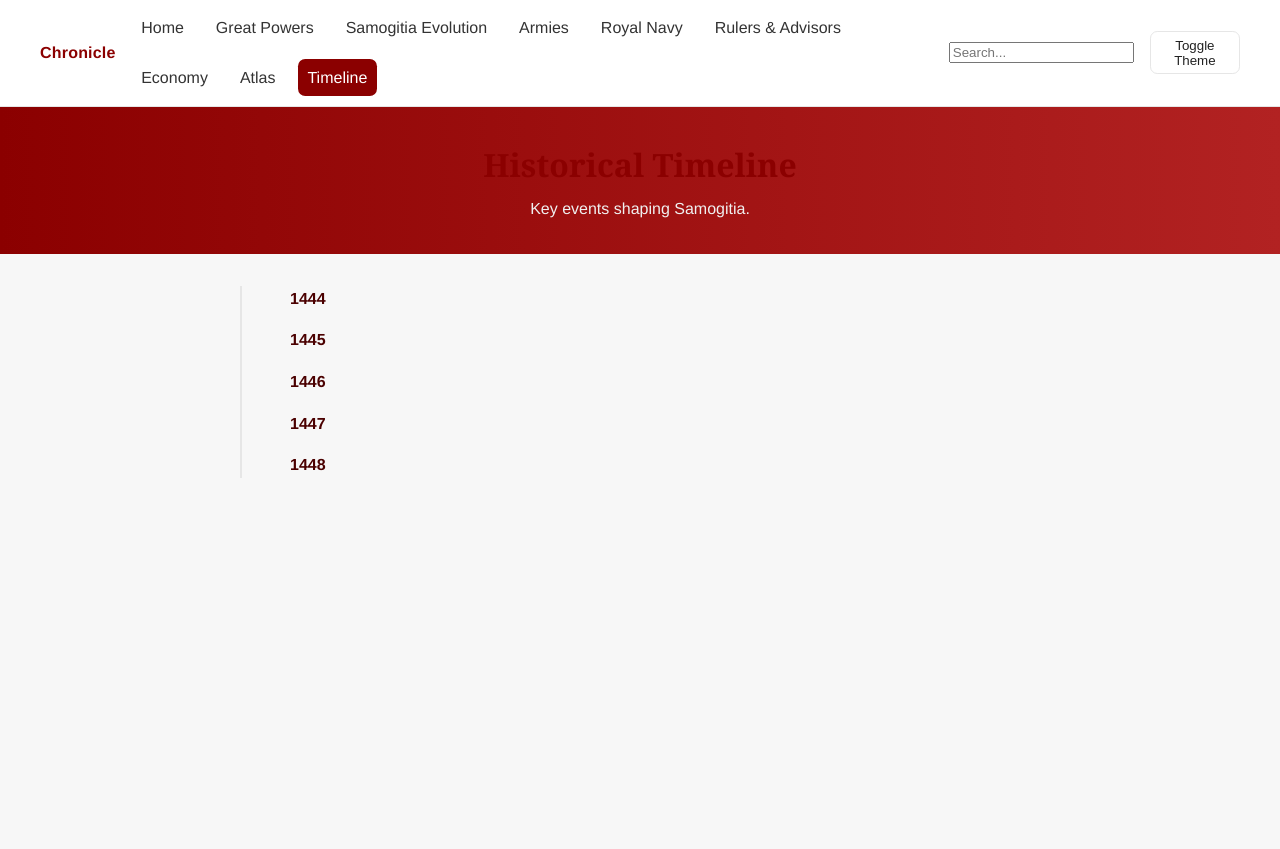
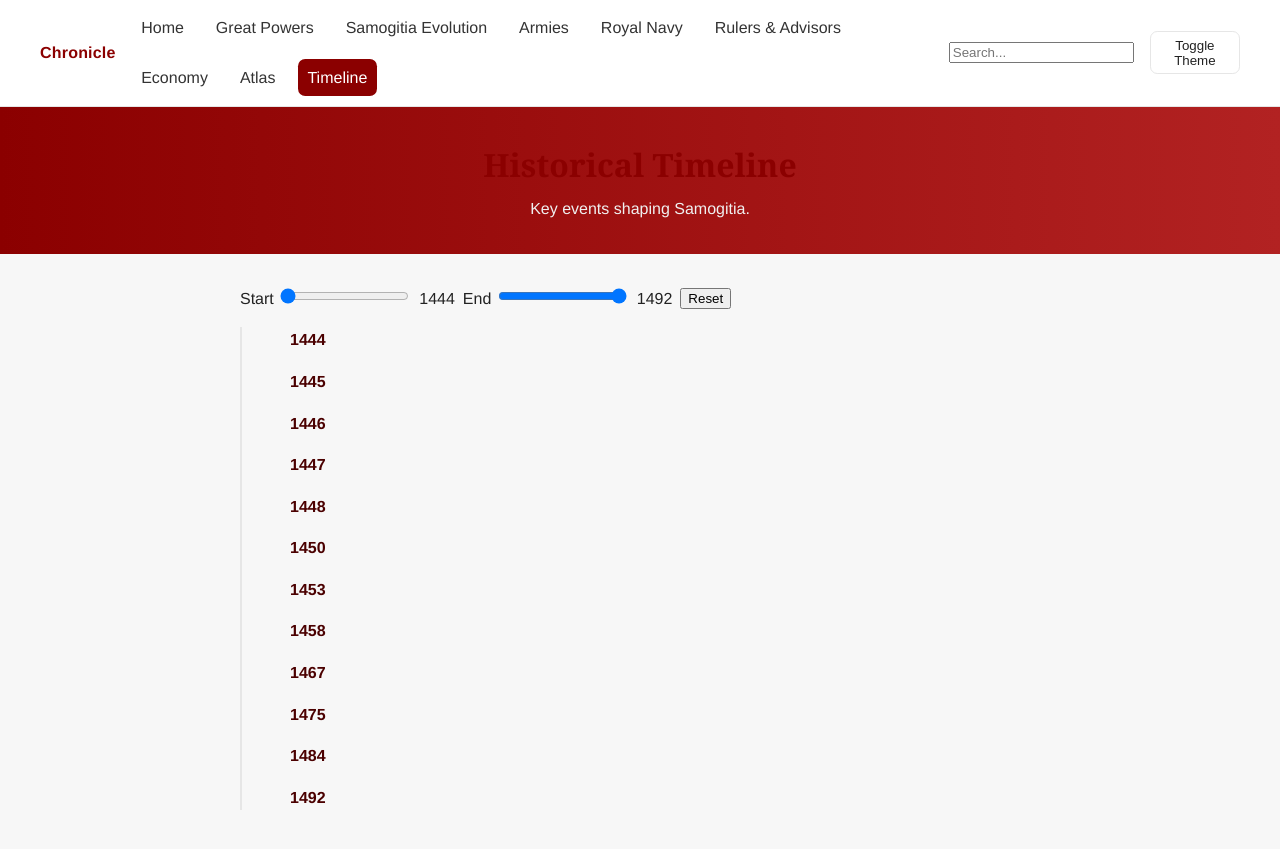
Before and after one commit to RolandasD/SamogitianChronicle, a Jekyll site: the page built from timeline.html, in a window 1280 px wide. Shown: the top 849 px of the page. Built offline with Jekyll 4.4.1, drawn with Linux system fonts in a browser that asks for light colours; comment, search, counter and statistics services are not loaded; some of the changed lines change nothing that is shown.

Commit message:
feat: add timeline range filter

```diff
--- a/assets/js/timelineData.js
+++ b/assets/js/timelineData.js
@@ -3,5 +3,12 @@ export const TIMELINE_EVENTS = [
   { year: 1445, event: "Alliance forged with neighboring tribes" },
   { year: 1446, event: "First territorial expansion" },
   { year: 1447, event: "Royal navy launched" },
-  { year: 1448, event: "Capital fortified and court established" }
+  { year: 1448, event: "Capital fortified and court established" },
+  { year: 1450, event: "Diplomatic mission opens trade routes" },
+  { year: 1453, event: "Cultural renaissance begins in the capital" },
+  { year: 1458, event: "Samogitian scholars complete grand chronicle" },
+  { year: 1467, event: "Great plague challenges the kingdom" },
+  { year: 1475, event: "Samogitia repels northern invasion" },
+  { year: 1484, event: "Construction of the royal library" },
+  { year: 1492, event: "Voyagers chart distant seas" }
 ];
--- a/timeline.html
+++ b/timeline.html
@@ -6,6 +6,7 @@ description: Key events shaping Samogitia.
 
 <style>
   .timeline-container{max-width:800px;margin:2rem auto;padding:0 1rem;}
+  .controls{display:flex;gap:.5rem;align-items:center;margin-bottom:1rem;flex-wrap:wrap;}
   .timeline{position:relative;padding-left:2rem;border-left:2px solid var(--line);}
   .timeline-item{position:relative;margin:1rem 0;padding-left:1rem;}
   .timeline-year{font-weight:700;color:#4b0000;}
@@ -19,16 +20,69 @@ description: Key events shaping Samogitia.
 </header>
 
 <main class="timeline-container">
+  <div class="controls">
+    <label>Start <input type="range" id="startYear"></label>
+    <span id="startVal"></span>
+    <label>End <input type="range" id="endYear"></label>
+    <span id="endVal"></span>
+    <button id="resetRange" type="button">Reset</button>
+  </div>
   <div id="timeline" class="timeline"></div>
 </main>
 
 <script type="module">
   import { TIMELINE_EVENTS } from "./assets/js/timelineData.js";
   const container = document.getElementById('timeline');
-  [...TIMELINE_EVENTS].sort((a,b)=>a.year-b.year).forEach(ev=>{
-    const item=document.createElement('div');
-    item.className='timeline-item';
-    item.innerHTML=`<span class="timeline-year">${ev.year}</span><div class="timeline-content">${ev.event}</div>`;
-    container.appendChild(item);
+  const startInput = document.getElementById('startYear');
+  const endInput = document.getElementById('endYear');
+  const startVal = document.getElementById('startVal');
+  const endVal = document.getElementById('endVal');
+  const resetBtn = document.getElementById('resetRange');
+
+  const years = TIMELINE_EVENTS.map(e=>e.year);
+  const minYear = Math.min(...years);
+  const maxYear = Math.max(...years);
+
+  startInput.min = endInput.min = minYear;
+  startInput.max = endInput.max = maxYear;
+  startInput.value = minYear;
+  endInput.value = maxYear;
+
+  function render(){
+    const start = parseInt(startInput.value);
+    const end = parseInt(endInput.value);
+    startVal.textContent = start;
+    endVal.textContent = end;
+    container.innerHTML='';
+    TIMELINE_EVENTS.filter(ev=>ev.year>=start && ev.year<=end)
+      .sort((a,b)=>a.year-b.year)
+      .forEach(ev=>{
+        const item=document.createElement('div');
+        item.className='timeline-item';
+        item.innerHTML=`<span class="timeline-year">${ev.year}</span><div class="timeline-content">${ev.event}</div>`;
+        container.appendChild(item);
+      });
+  }
+
+  startInput.addEventListener('input',()=>{
+    if(parseInt(startInput.value)>parseInt(endInput.value)){
+      endInput.value=startInput.value;
+    }
+    render();
   });
+
+  endInput.addEventListener('input',()=>{
+    if(parseInt(endInput.value)<parseInt(startInput.value)){
+      startInput.value=endInput.value;
+    }
+    render();
+  });
+
+  resetBtn.addEventListener('click',()=>{
+    startInput.value=minYear;
+    endInput.value=maxYear;
+    render();
+  });
+
+  render();
 </script>
```
